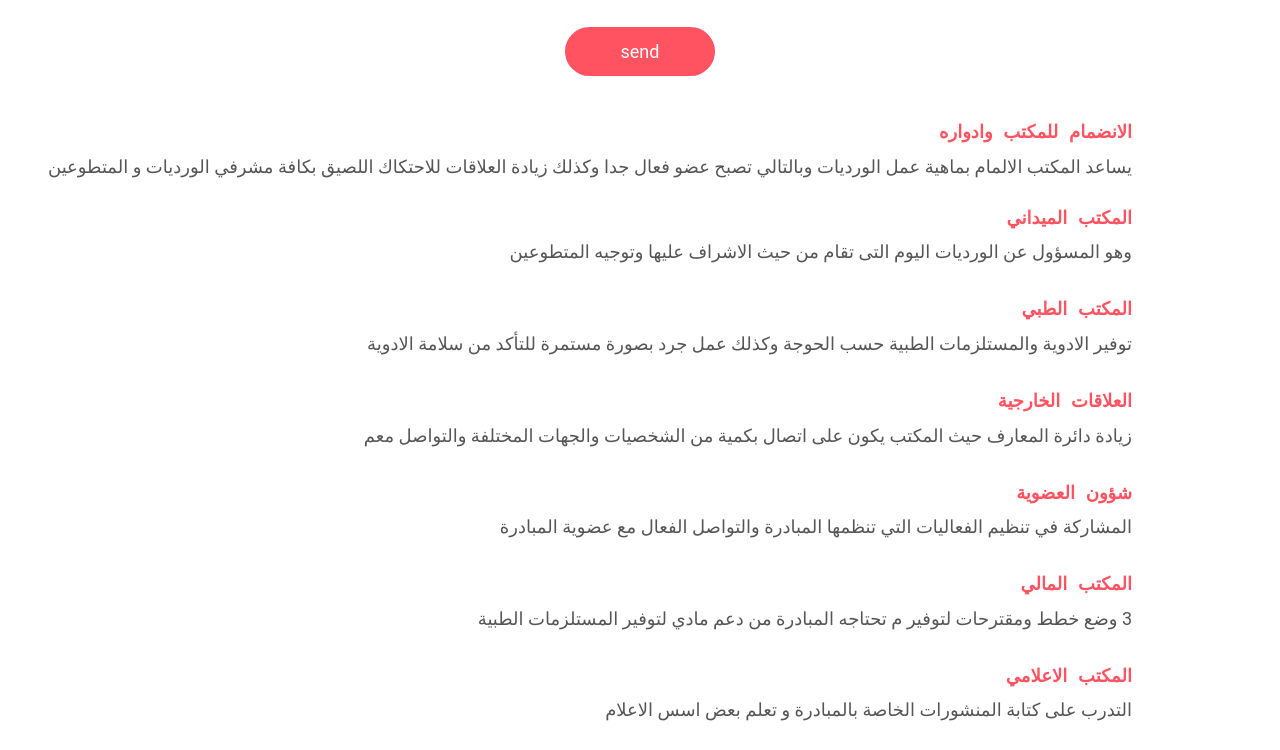
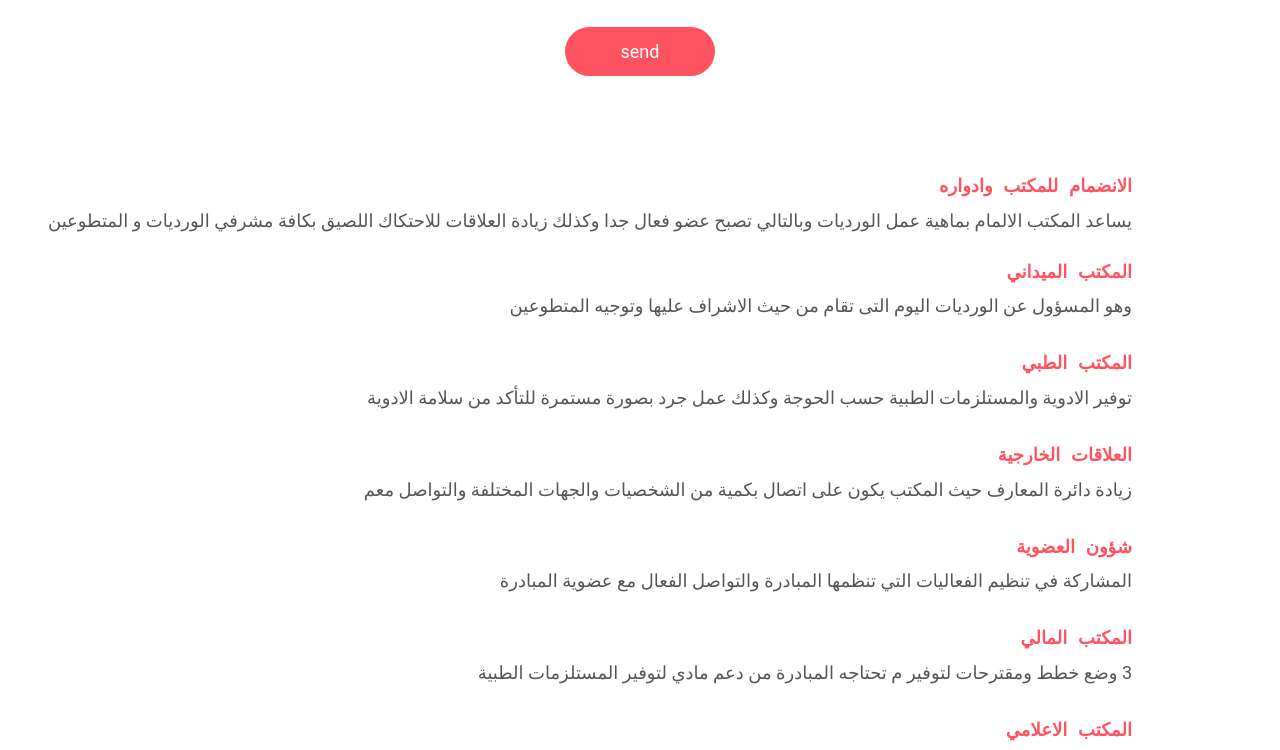
Before and after one commit to hamid-abdallah-mohammed/Alhawadith, a plain HTML site: page index.html in a window 1280 px wide. Shown: the part 995-1745 px from the top of the page. Drawn offline with Linux system fonts and the light colour scheme.

Commit message:
Update style.css

```diff
--- a/style.css
+++ b/style.css
@@ -84,6 +84,9 @@ form button{
     margin-bottom: .7rem;
 }
 
+.office {
+    margin-top: 3rem;
+}
 .office p{
     color: #555;
 }
```
